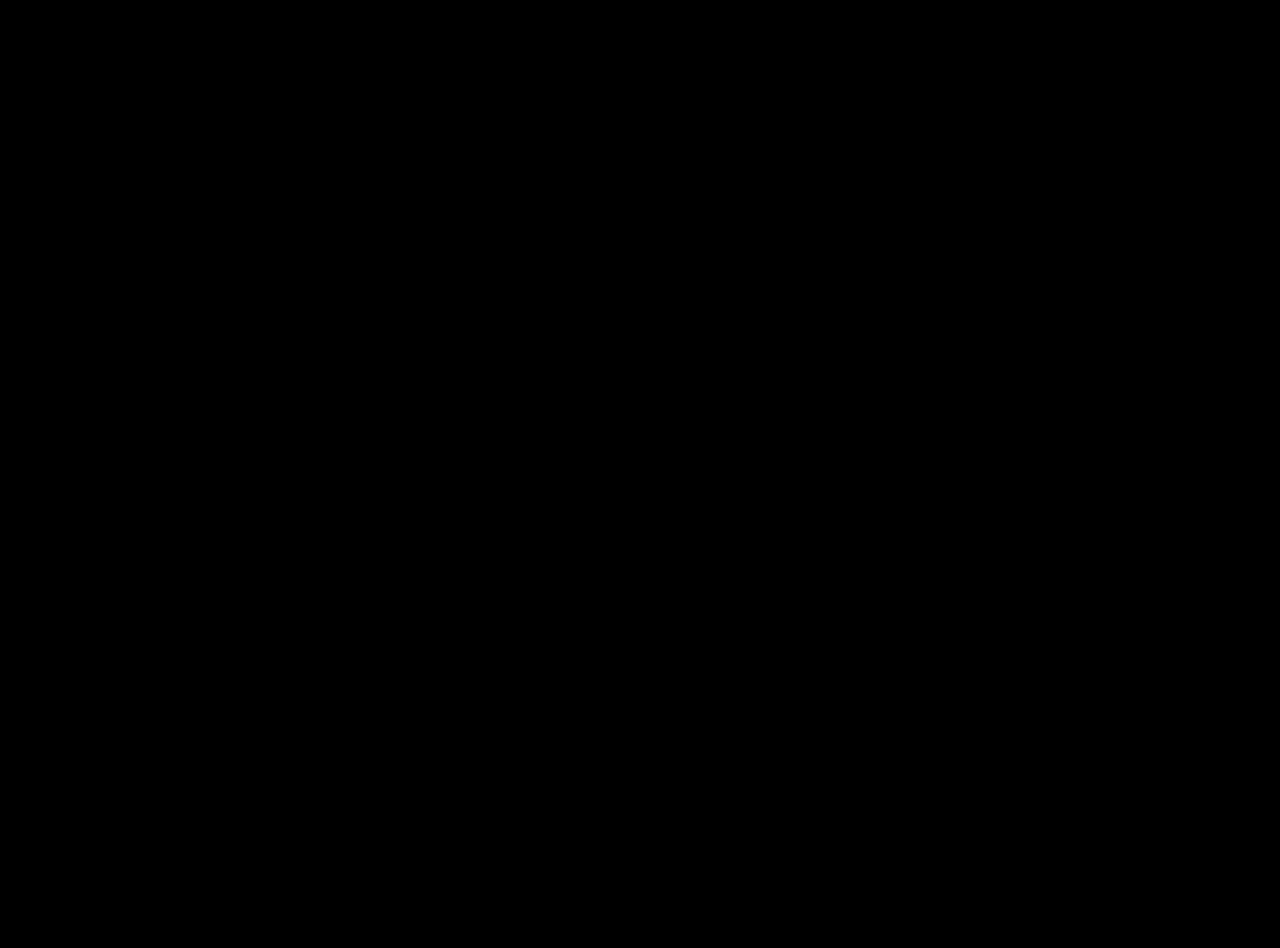
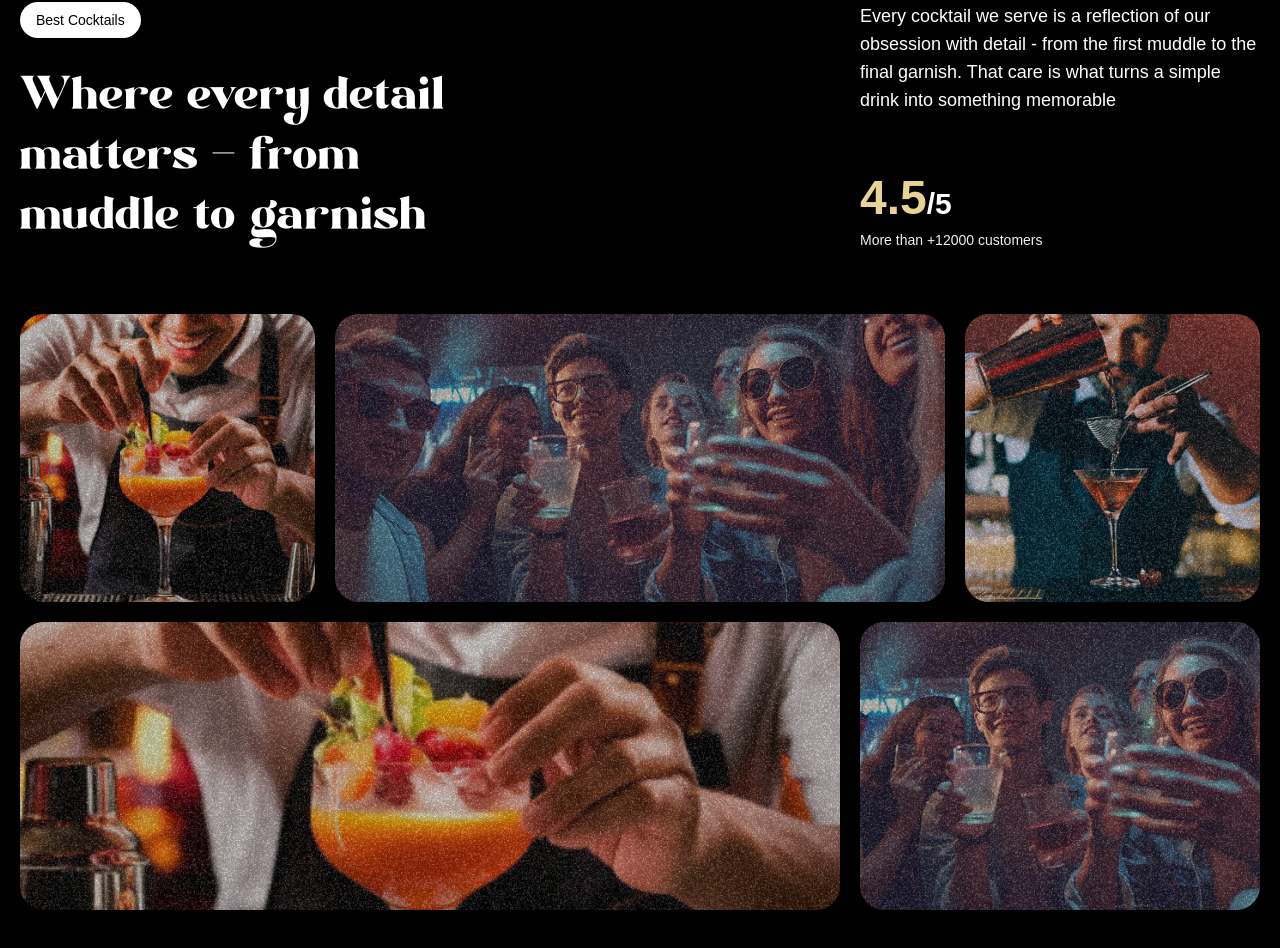
Before and after one commit to eeyzot/cocktails_gsap, a React (Vite) app: page / in a window 1280 px wide. Shown: the part 1710-2658 px from the top of the page. Before the commit the page ends 1600 px from the top, so only its background shows below. Built offline with nearby package versions, Linux system fonts and the light colour scheme; a web font is replaced by a local one.

Commit message:
Implement the About section

```diff
--- a/src/App.jsx
+++ b/src/App.jsx
@@ -4,6 +4,7 @@
 import Navbar from './components/Navbar';
 import Hero from './components/Hero';
 import Cocktails from './components/Cocktails';
+import About from './components/About';
 
 
 //because these GAP plugins aren't automatically active.
@@ -17,6 +18,7 @@
       <Navbar />
       <Hero />
       <Cocktails />
+      <About />
     </main>
   )
 }
--- /dev/null
+++ b/src/components/About.jsx
@@ -0,0 +1,111 @@
+import { useGSAP } from '@gsap/react';
+import { SplitText } from 'gsap/all';
+import React from 'react'
+import gsap from 'gsap';
+
+function About() {
+
+    useGSAP( () => {
+        const titleSplit = SplitText.create("#about h2",{
+            type: "words"
+        })
+
+        const scrollTimeline = gsap.timeline({
+            scrollTrigger: {
+                trigger: "#about",
+                start: "top center",
+            }
+
+        })
+
+        scrollTimeline
+        .from(titleSplit.words, {  //animate each word separately
+            opacity: 0,
+            duration:1,
+            yPercent: 100,
+            ease: "expo.out",
+            stagger: 0.02
+        })
+        .from(".top-grid div, .bottom-grid div", {
+            opacity:0,
+            duration:1,
+            ease: "power1.inOut",
+            stagger: 0.04,
+        }, "-=0.5" )  //start this animation 0.5 seconds before the previous one ends so they overlap
+    })
+
+  return (
+    <div id="about">
+        <div className = "mb-16 md:px-0 px-5">
+            <div className="content">
+
+                <div className="md:col-span-8">
+                    <p className="badge">Best Cocktails</p>
+                    <h2>
+                        Where every detail matters<span className="text-white"> - </span>
+                        from muddle to garnish
+                    </h2>
+                </div>
+
+                <div className="sub-content">
+
+                    <p>Every cocktail we serve is a reflection of our obsession with detail -
+                        from the first muddle to the final garnish. That care is what turns a
+                        simple drink into something memorable
+                    </p>
+                    <div>
+                        <p className="md:text-3xl text-xl font-bold">
+                            <span>4.5</span>/5
+                        </p>
+                        <p className="text-sm text-white-100">
+                            More than +12000 customers
+                        </p>
+                    </div>
+
+                </div>
+            </div>
+
+        </div>
+
+        <div className="top-grid">
+
+            <div className="md:col-span-3">
+                <div className="noisy" />
+                <img src="/images/abt1.png" alt="grid-img-1" />
+            </div>
+
+            <div className="md:col-span-6">
+                <div className="noisy" />
+                <img src="/images/abt2.png" alt="grid-img-2" />
+            </div>
+
+            <div className="md:col-span-3">
+                <div className="noisy" />
+                <img src="/images/abt5.png" alt="grid-img-5" />
+            </div>
+
+        </div>
+
+        <div className="bottom-grid">
+
+            <div className="md:col-span-8">
+                <div className="noisy" />
+                <img src="/images/abt1.png" alt="grid-img-1" />
+            </div>
+
+            <div className="md:col-span-4">
+                <div className="noisy" />
+                <img src="/images/abt2.png" alt="grid-img-2" />
+            </div>
+
+
+        </div>
+
+
+
+    </div>
+
+  )
+}
+
+export default About;
```
